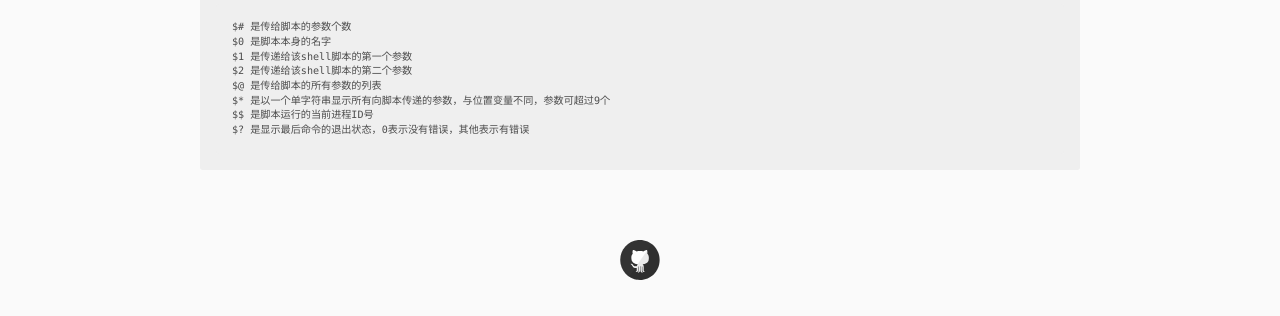
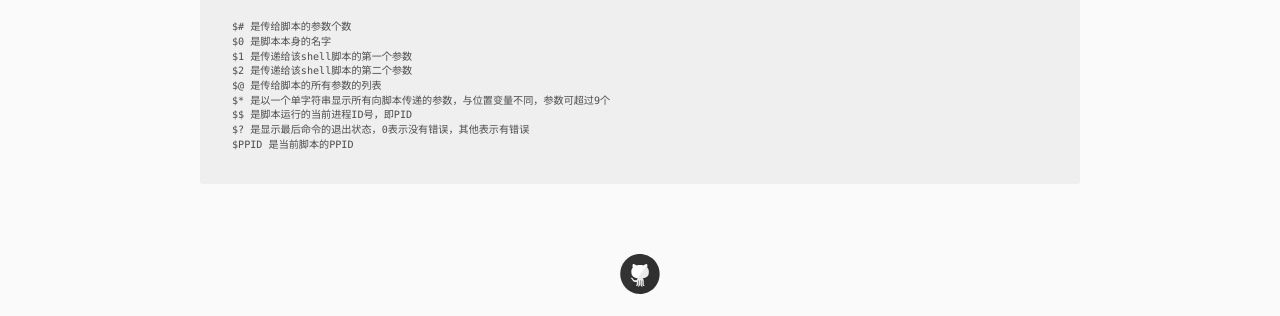
Before and after one commit to pingmalu/pingmalu.github.io, a Jekyll site: the page built from _posts/2017-04-10-Shell语法.md, in a window 1280 px wide. Shown: the part 1568-1884 px from the top of the page. Built offline with Jekyll 4.4.1, drawn with Linux system fonts in a browser that asks for light colours; nearby versions of some CDN libraries.

Commit message:
'update'

```diff
--- a/_posts/2017-04-10-Shell语法.md
+++ b/_posts/2017-04-10-Shell语法.md
@@ -70,5 +70,6 @@ title:  "Shell语法"
 	$2 是传递给该shell脚本的第二个参数
 	$@ 是传给脚本的所有参数的列表
 	$* 是以一个单字符串显示所有向脚本传递的参数，与位置变量不同，参数可超过9个
-	$$ 是脚本运行的当前进程ID号
+	$$ 是脚本运行的当前进程ID号，即PID
 	$? 是显示最后命令的退出状态，0表示没有错误，其他表示有错误
+	$PPID 是当前脚本的PPID
```
